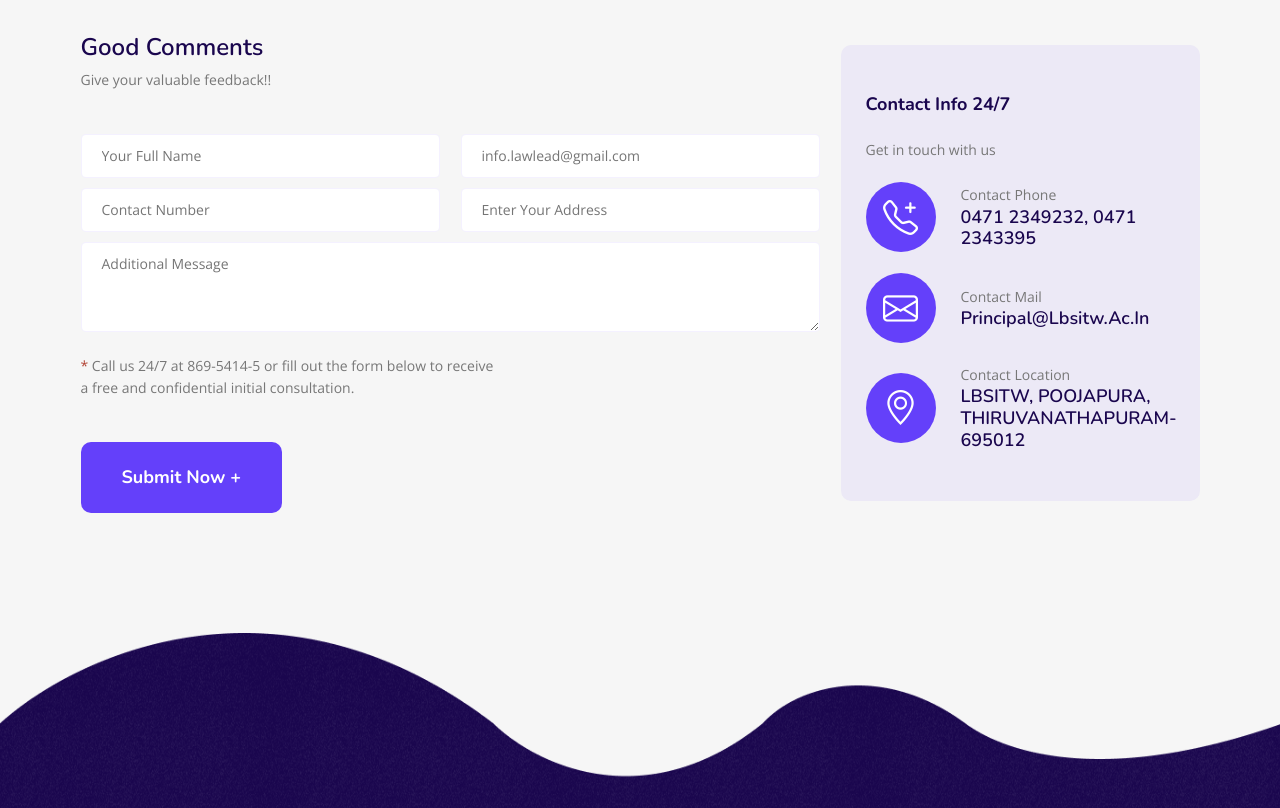
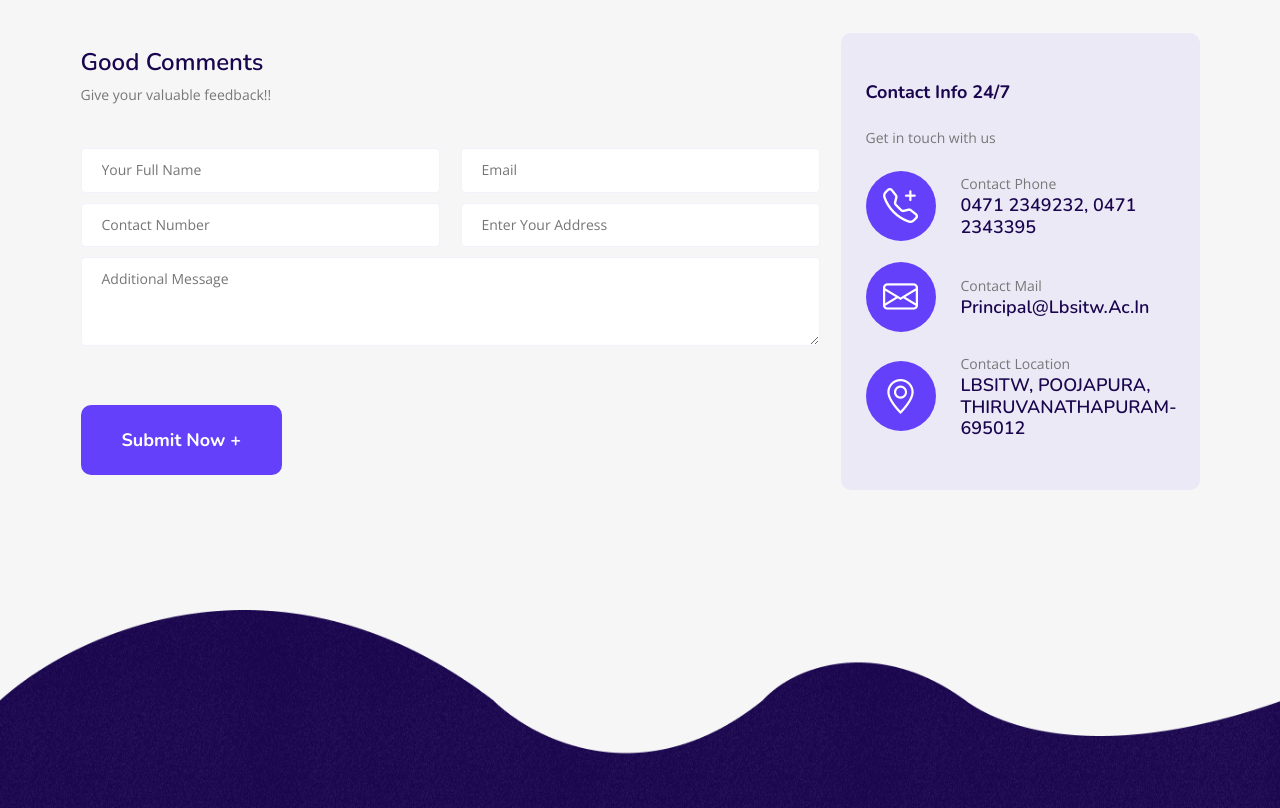
Before and after one commit to sreelakshmi2708/alumni, a plain HTML site: page contact.html in a window 1280 px wide. Shown: the part 1400-2208 px from the top of the page. Drawn offline with nearby package versions, Linux system fonts and the light colour scheme.

Commit message:
Update contact.html

```diff
--- a/contact.html
+++ b/contact.html
@@ -221,7 +221,7 @@
                      <input type="text" name="name" placeholder="Your Full Name">
                   </div>
                   <div class="col-xl-6 col-lg-6 col-sm-12 col-12">
-                     <input type="email" name="email" placeholder="info.lawlead@gmail.com">
+                     <input type="email" name="email" placeholder="Email">
                   </div>
                   <div class="col-xl-6 col-lg-6 col-sm-12 col-12">
                      <input type="tel" name="number" placeholder="Contact Number">
@@ -231,11 +231,6 @@
                   </div>
                   <div class="col-xl-12 col-lg-12 col-sm-12 col-12">
                      <textarea name="message" id="message" cols="30" rows="3" placeholder="Additional Message"></textarea>
-                  </div>
-                  <div class="col-xl-7 col-lg-10 col-sm-12 col-12">
-                     <div class="contact-check mt-2">
-                        <p><span>*</span> Call us 24/7 at 869-5414-5 or fill out the form below to receive a free and confidential initial consultation.</p>
-                     </div>
                   </div>
                   <div class="contact-btn-wrap mt-5">
                      <button type="submit" class="common-btn">Submit Now +</button>
```
